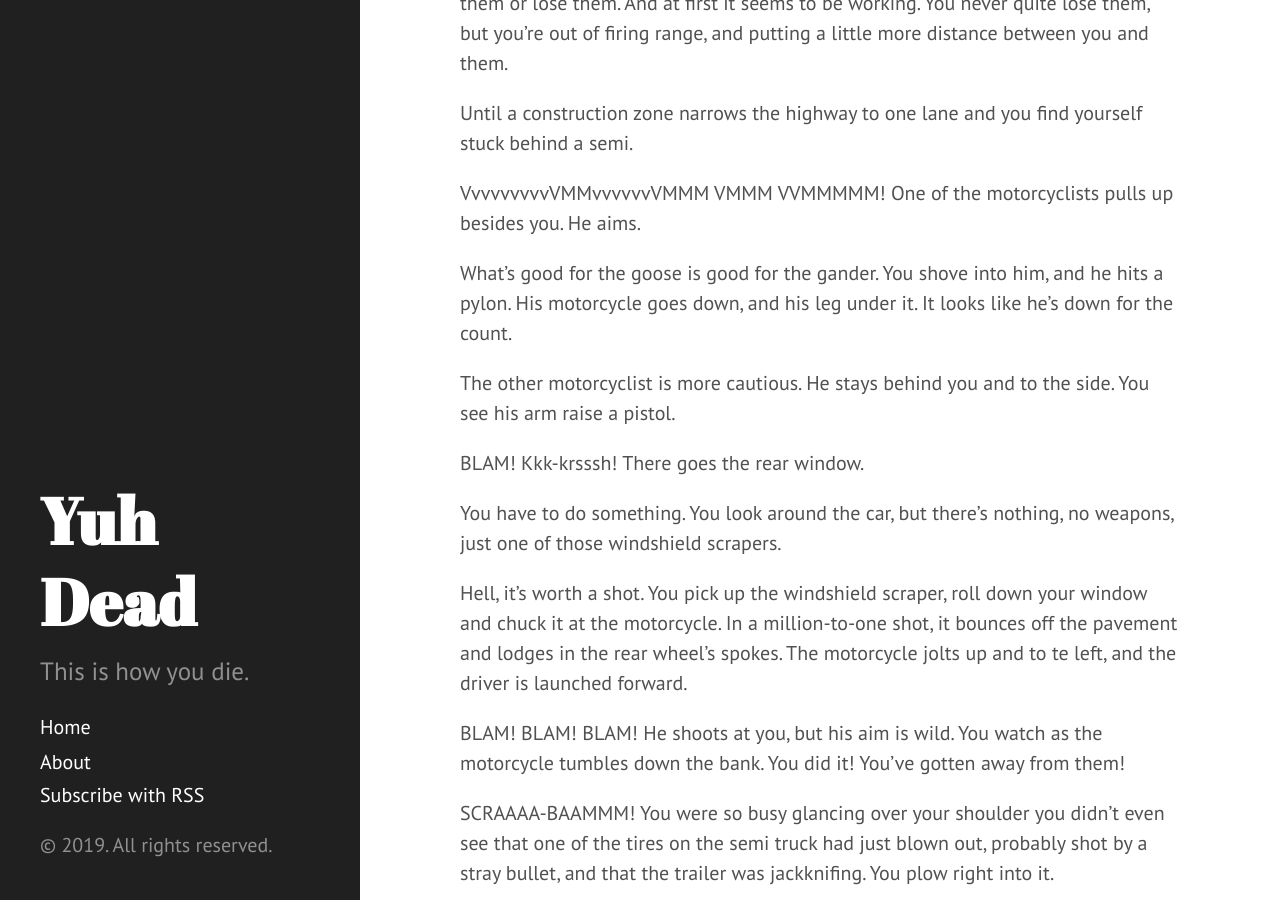
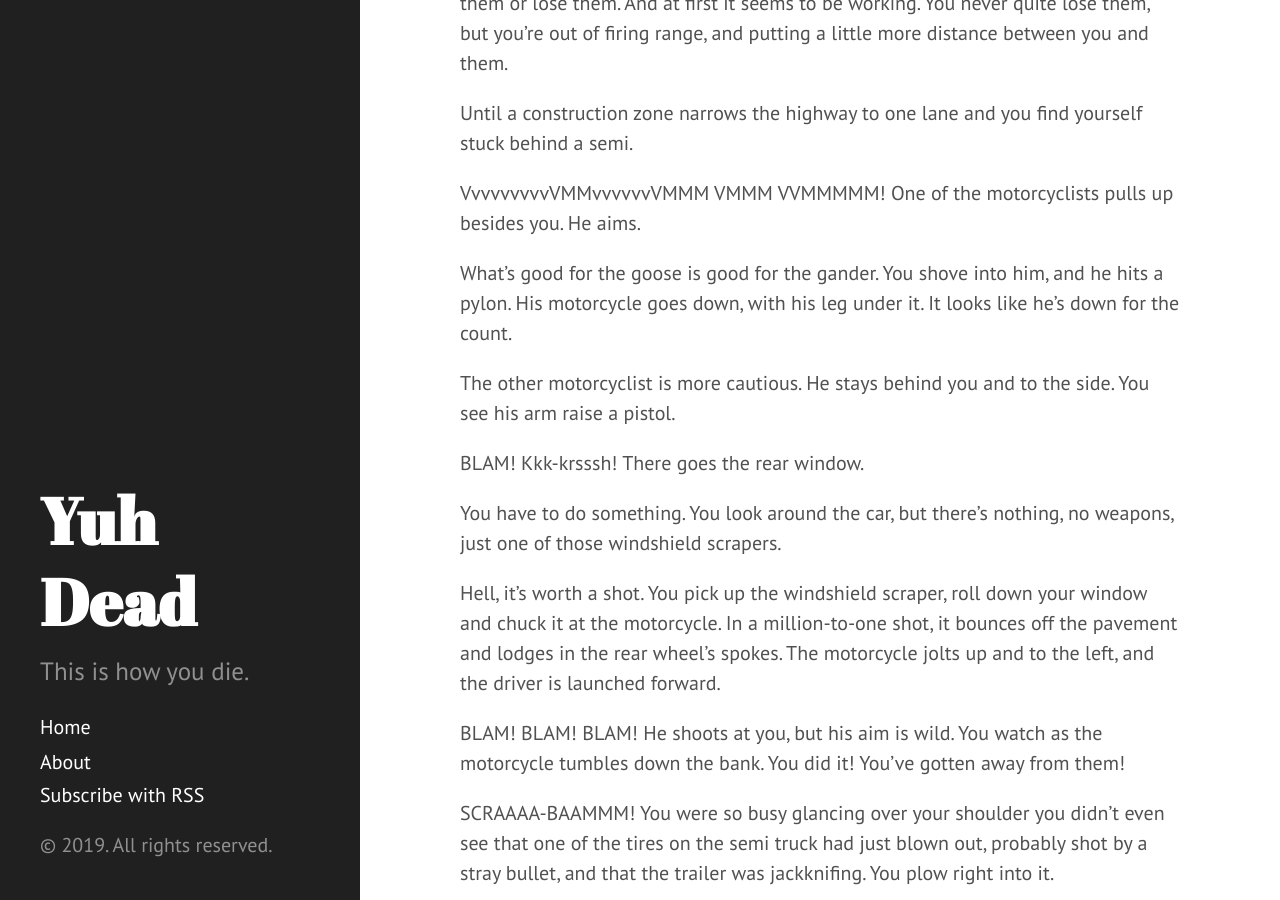
Before and after one commit to LoraV/LoraV.github.io, a Jekyll site: the page built from _posts/2019-07-10-sound-and-fury.markdown, in a window 1280 px wide and 900 px high, scrolled down 2412 px. Built offline with Jekyll 4.4.1, drawn with Linux system fonts in a browser that asks for light colours.

Commit message:
fix typo

```diff
--- a/_posts/2019-07-10-sound-and-fury.markdown
+++ b/_posts/2019-07-10-sound-and-fury.markdown
@@ -58,7 +58,7 @@ Until a construction zone narrows the highway to one lane and you find yourself
 
 VvvvvvvvvVMMvvvvvvVMMM VMMM VVMMMMM! One of the motorcyclists pulls up besides you. He aims.
 
-What's good for the goose is good for the gander. You shove into him, and he hits a pylon. His motorcycle goes down, and his leg under it. It looks like he's down for the count.
+What's good for the goose is good for the gander. You shove into him, and he hits a pylon. His motorcycle goes down, with his leg under it. It looks like he's down for the count.
 
 The other motorcyclist is more cautious. He stays behind you and to the side. You see his arm raise a pistol.
 
@@ -66,7 +66,7 @@ BLAM! Kkk-krsssh! There goes the rear window.
 
 You have to do something. You look around the car, but there's nothing, no weapons, just one of those windshield scrapers.
 
-Hell, it's worth a shot. You pick up the windshield scraper, roll down your window and chuck it at the motorcycle. In a million-to-one shot, it bounces off the pavement and lodges in the rear wheel's spokes. The motorcycle jolts up and to te left, and the driver is launched forward.
+Hell, it's worth a shot. You pick up the windshield scraper, roll down your window and chuck it at the motorcycle. In a million-to-one shot, it bounces off the pavement and lodges in the rear wheel's spokes. The motorcycle jolts up and to the left, and the driver is launched forward.
 
 BLAM! BLAM! BLAM! He shoots at you, but his aim is wild. You watch as the motorcycle tumbles down the bank. You did it! You've gotten away from them!
 
```
